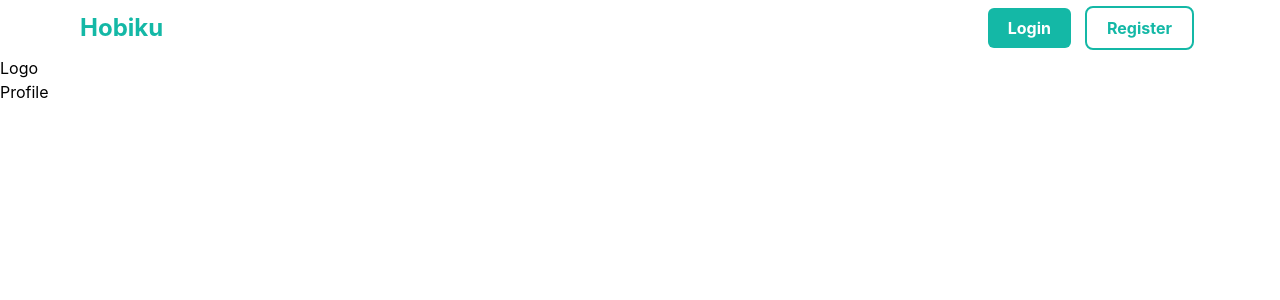
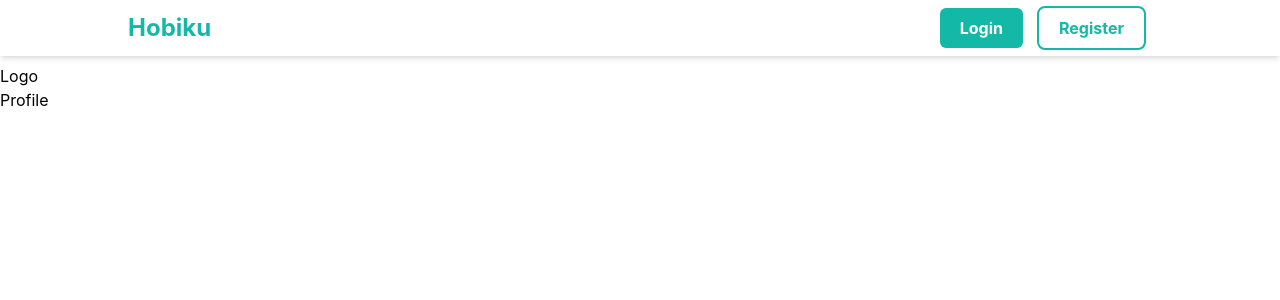
Before and after one commit to ATiarK/Hobiku-booking-sport-arena, a React (Create React App) app: page /user in a window 1280 px wide. Shown: the top 300 px of the page. Built offline with nearby package versions, Linux system fonts and the light colour scheme.

Commit message:
Merged Navbar with Layout

```diff
--- a/src/components/Navbar.jsx
+++ b/src/components/Navbar.jsx
@@ -14,8 +14,8 @@ export default function Navbar() {
 	};
 
 	return (
-		<nav>
-			<div className='flex justify-between mx-20'>
+		<nav className='shadow-md mb-2'>
+			<div className='flex justify-between mx-32'>
 				<h4 className='my-auto font-bold text-2xl text-teal-500'>
 					Hobiku
 				</h4>
```
